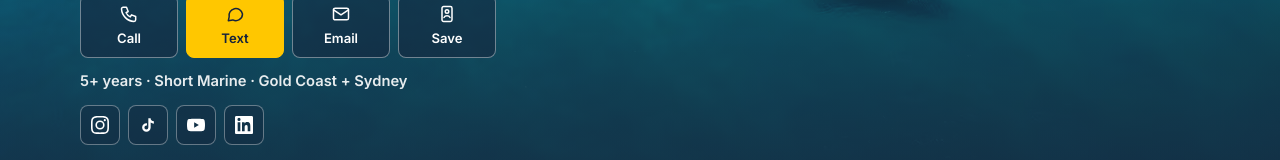
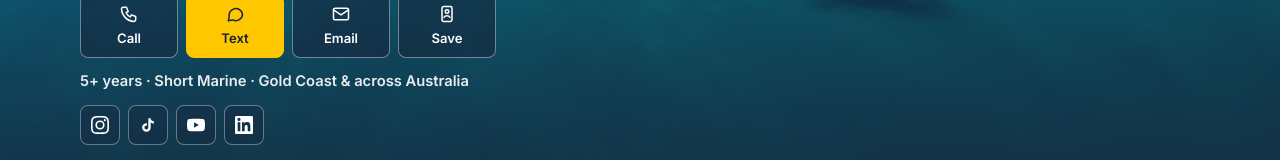
Before and after one commit to baileywilson2305-code/bailey-wilson-site, a website built with Vite: page index.html in a window 1280 px wide. Shown: the part 615-775 px from the top of the page. Built offline with nearby package versions, Linux system fonts and the light colour scheme; files whose address does not match are found by name.

Commit message:
Proof line: Gold Coast & across Australia

```diff
--- a/index.html
+++ b/index.html
@@ -100,7 +100,7 @@
             Save
           </a>
         </div>
-        <p class="proof">5+ years · Short Marine · Gold Coast + Sydney</p>
+        <p class="proof">5+ years · Short Marine · Gold Coast &amp; across Australia</p>
           <ul class="socials socials-hero" aria-label="Bailey on social media">
             <li><a href="https://www.instagram.com/baileywilsonboats/" rel="noopener noreferrer" aria-label="Instagram, @baileywilsonboats"><svg aria-hidden="true" viewBox="0 0 24 24" fill="currentColor"><path d="M12 2.16c3.2 0 3.58.01 4.85.07 3.25.15 4.77 1.69 4.92 4.92.06 1.27.07 1.65.07 4.85s-.01 3.58-.07 4.85c-.15 3.23-1.67 4.77-4.92 4.92-1.27.06-1.65.07-4.85.07s-3.58-.01-4.85-.07c-3.26-.15-4.77-1.7-4.92-4.92C2.17 15.58 2.16 15.2 2.16 12s.01-3.58.07-4.85c.15-3.26 1.67-4.77 4.92-4.92C8.42 2.17 8.8 2.16 12 2.16M12 0C8.74 0 8.33.01 7.05.07 2.7.27.27 2.69.07 7.05.01 8.33 0 8.74 0 12s.01 3.67.07 4.95c.2 4.36 2.62 6.78 6.98 6.98C8.33 23.99 8.74 24 12 24s3.67-.01 4.95-.07c4.35-.2 6.78-2.62 6.98-6.98.06-1.28.07-1.69.07-4.95s-.01-3.67-.07-4.95C23.73 2.69 21.31.27 16.95.07 15.67.01 15.26 0 12 0zm0 5.84a6.16 6.16 0 1 0 0 12.32 6.16 6.16 0 0 0 0-12.32zM12 16a4 4 0 1 1 0-8 4 4 0 0 1 0 8zm6.41-11.85a1.44 1.44 0 1 0 0 2.88 1.44 1.44 0 0 0 0-2.88z"/></svg></a></li>
             <li><a href="https://www.tiktok.com/@baileywilsonboats" rel="noopener noreferrer" aria-label="TikTok, @baileywilsonboats"><svg aria-hidden="true" viewBox="0 0 24 24" fill="currentColor"><path d="M16.6 5.82s.51.5 0 0A4.28 4.28 0 0 1 15.54 3h-3.09v12.4a2.59 2.59 0 0 1-2.59 2.5c-1.42 0-2.6-1.16-2.6-2.6 0-1.72 1.66-3.01 3.37-2.48V9.66c-3.45-.46-6.47 2.22-6.47 5.64 0 3.33 2.76 5.7 5.69 5.7 3.14 0 5.69-2.55 5.69-5.7V8.83a7.35 7.35 0 0 0 4.3 1.38V7.14a4.22 4.22 0 0 1-3.24-1.32z"/></svg></a></li>
```
Also changed, not shown: dist/index.html.
